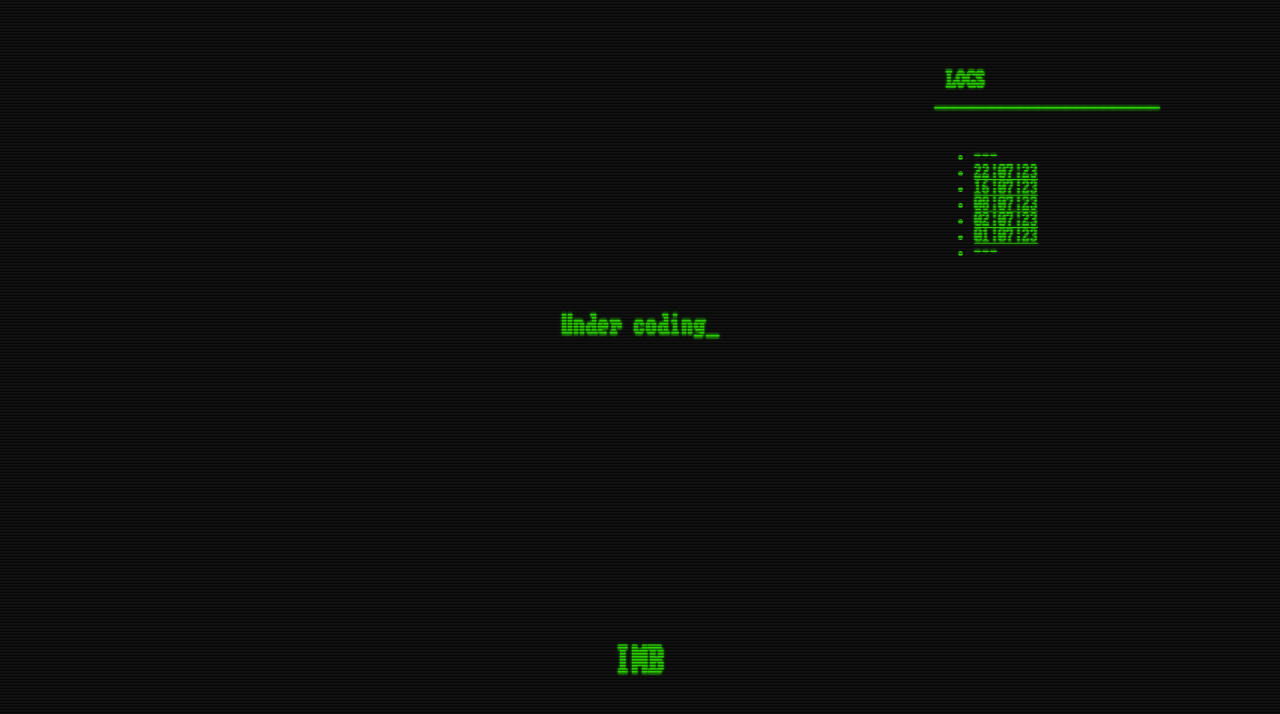
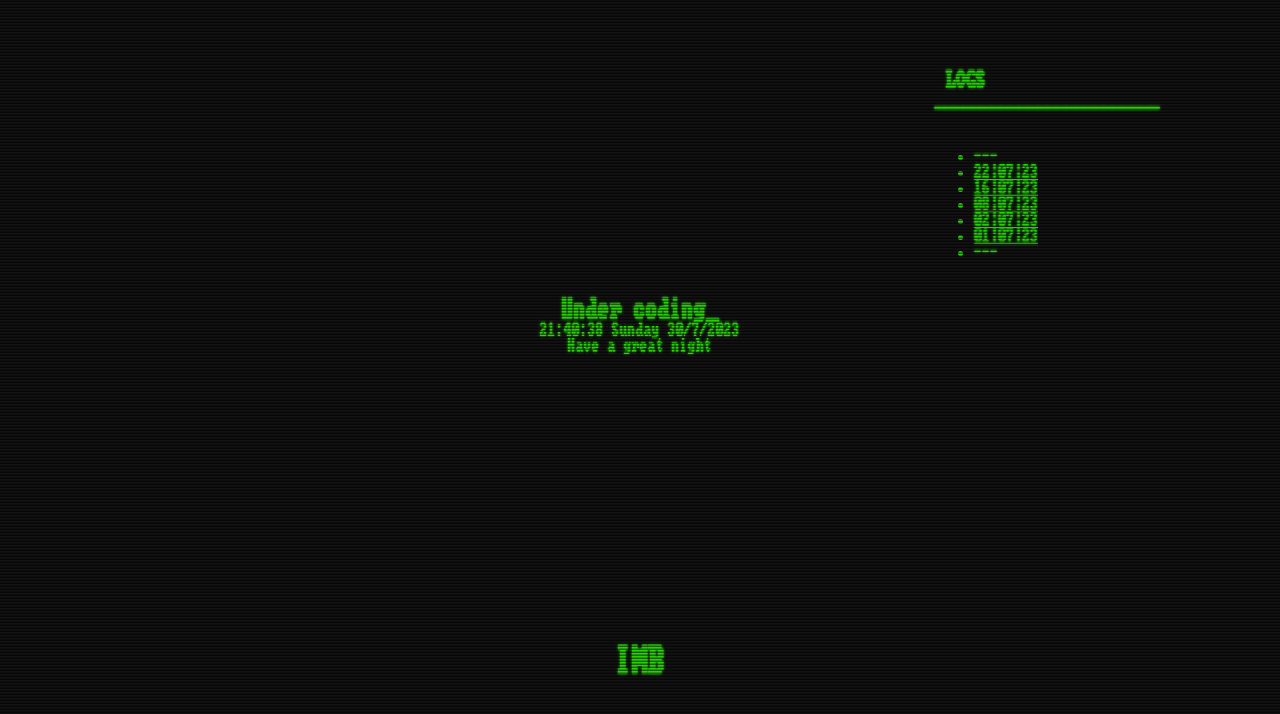
Before and after one commit to D-argon/aboboracandy, a plain HTML site: page index.html in a window 1280 px wide. Shown: the part 74-788 px from the top of the page. Drawn offline with nearby package versions, Linux system fonts and the light colour scheme.

Commit message:
clock v0.5

```diff
--- a/index.html
+++ b/index.html
@@ -29,7 +29,9 @@
       </nav>
     </header>
     <main class="container">
-      <h1 class="title">Under coding<span class="ghost">_</span></h1>
+      <div class="box">
+        <h1 class="title">Under coding<span class="ghost">_</span></h1>
+      </div>
       <div class="logbox">
         <h2 class="logbox__title caps">
           <a href="feed.xml" class="links">logs</a>
@@ -162,10 +164,12 @@
           </ul>
         </div>
       </div>
+      <div id="clock"></div>
     </main>
     <footer>
       <h1 class="footer__title caps">imb</h1>
     </footer>
+    <script src="js/clock.js"></script>
     <script src="js/logbox.js"></script>
     <!-- <script>
       $.get(
--- /dev/null
+++ b/js/clock.js
@@ -0,0 +1,39 @@
+let clock = document.getElementById('clock');
+
+function chckTime(i) {
+    if (i < 10) {i = "0" + i};
+    return i;
+}
+
+const tempo = () => {
+    let date = new Date();
+
+    let h = date.getHours();
+    let m = date.getMinutes();
+    let s = date.getSeconds();
+    let y = date.getFullYear();
+    let M = date.getMonth();
+    let d = date.getDate();
+    let D = date.getDay();
+
+    const dayNames = [
+        "Sunday",
+        "Monday",
+        "Tuesday",
+        "Wednesday",
+        "Thursday",
+        "Friday",
+        "Saturday"
+    ];
+
+    if (h < 10) {
+        h = chckTime(h);
+    }
+
+    m = chckTime(m);
+    s = chckTime(s);
+
+    clock.innerHTML = `<p>${h}:${m}:${s} \ ${dayNames[D]} ${d}/${M + 1}/${y}</p><p>Have a great night</p>`;
+    setTimeout(tempo, 1000);
+};
+tempo();
--- a/js/logbox.js
+++ b/js/logbox.js
@@ -22,7 +22,7 @@ $(document).ready(function () {
             display: "block",
             top: menuItemPos.top,
             left:
-              menuItemPos.left + Math.round($menuItem.outerWidth() * 1.01),
+              menuItemPos.left - Math.round($menuItem.outerWidth() * 4),
           });
         }
 
--- a/style/styles/index.css
+++ b/style/styles/index.css
@@ -55,11 +55,17 @@ body {
 }
 
 .container {
-  display: flex;
   position: relative;
 
+  display: flex;
+  flex-direction: column;
   justify-content: center;
-  align-items: center;
+}
+
+.box,
+#clock {
+  width: 100%;
+  text-align: center;
 }
 
 .title {
@@ -142,12 +148,12 @@ body {
 }
 
 /* --functionality-- */
-
+/*
 .logbox__list,
 .entries {
   position: relative;
   box-sizing: border-box;
-}
+} */
 
 ul {
   overflow-x: hidden;
@@ -155,20 +161,20 @@ ul {
 
   width: fit-content;
 }
-
+/*
 .entry-date {
   position: static;
-}
+} */
 
 .entry-date .entries {
   position: absolute;
   display: none;
   z-index: 5;
 }
-
+/*
 .entry-date__btn:checked ~ .entries {
   display: block;
-}
+} */
 
 /* --footer----------------------------------------------------- */
 
```
Also changed, not shown: 2 other files.
